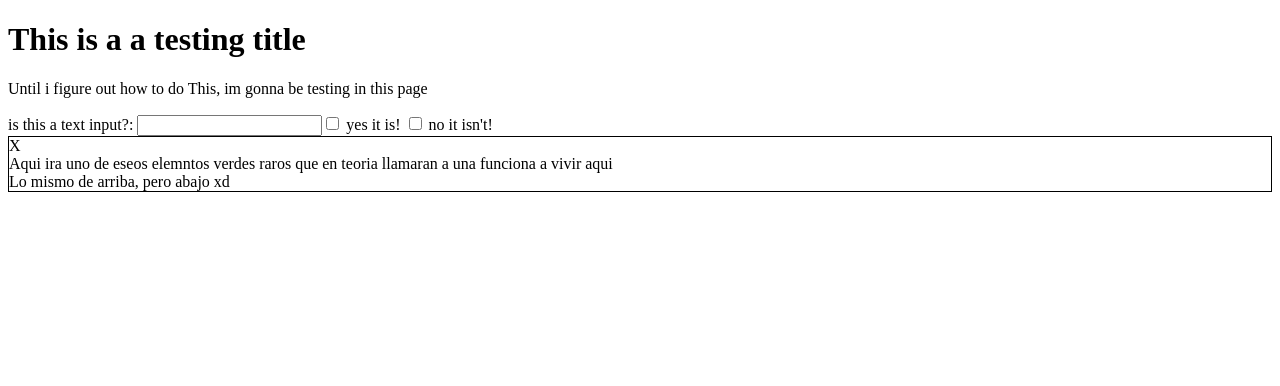
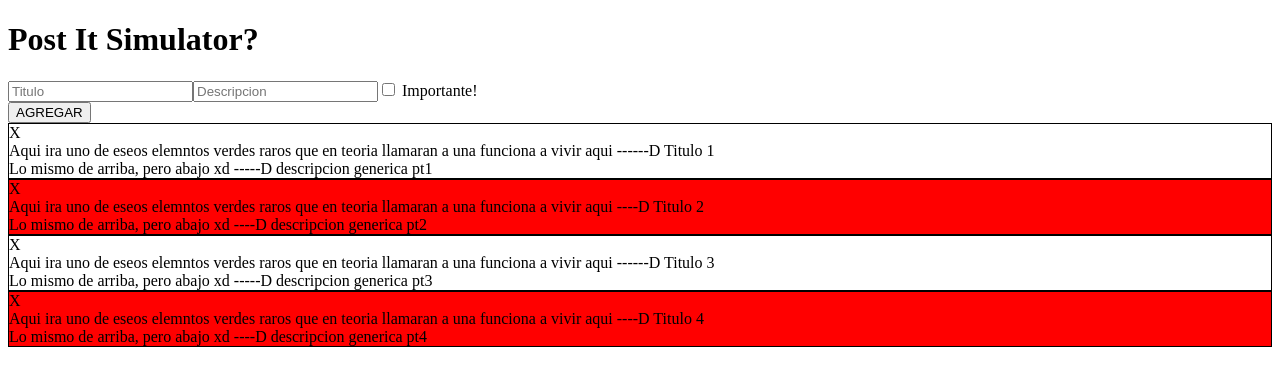
Before and after one commit to D1S01/Acumulativa-3, a React (Create React App) app: page / in a window 1280 px wide. Shown: the top 386 px of the page. Built offline with nearby package versions, Linux system fonts and the light colour scheme.

Commit message:
fourth commit

```diff
--- a/src/App.jsx
+++ b/src/App.jsx
@@ -1,22 +1,25 @@
 /** Componente para preparar render en index */
 // import { MyPlaylist } from "./components/MyPlaylist"
+import { CreateNota } from "./components/CreateNota";
 
 function App(){
     // return <MyPlaylist />
     console.log('saludando desde consola')
 
-    return (
-        <div className="container">
-            <h1>This is a a testing title</h1>
-            <p>
-                Until i figure out how to do This, im gonna be testing in this page
-            </p>
-            <form action="">
-                <label htmlFor="texto">is this a text input?: <input id="texto" type="text" /></label>
-                <input type="checkbox" /> yes it is! <input type="checkbox" /> no it isn't!
-            </form>
-        </div>
-    )
+    // return (
+    //     <div className="container">
+    //         <h1>This is a a testing title</h1>
+    //         <p>
+    //             Until i figure out how to do This, im gonna be testing in this page
+    //         </p>
+    //         <form action="">
+    //             <label htmlFor="texto">is this a text input?: <input id="texto" type="text" /></label>
+    //             <input type="checkbox" /> yes it is! <input type="checkbox" /> no it isn't!
+    //         </form>
+    //     </div>
+
+    // )
+    return <CreateNota />
 }
 
 export { App };
--- a/src/components/CreateNota.jsx
+++ b/src/components/CreateNota.jsx
@@ -1,4 +1,5 @@
 import { useRef, useState } from "react";
+import { Nota } from "./Nota";
 
 
 export function CreateNota(){
@@ -33,6 +34,9 @@ export function CreateNota(){
         const newNoteList = [...noteList, newNota]
         setNotelist(newNoteList)
 
+        // idea bizarra, hcer un if que pueda dicernir entre importantes o no
+        // y dependiendo de lo que filtre se traear un o el otro componente
+
         alert("La nota se ha agregado con exito :D")
     }
     // se supone que esxporto esta funcion para pode colcarla como un efecto de un evento al presionar las equis de las respectivas notas
@@ -41,4 +45,26 @@ export function CreateNota(){
     //     const.
     // }
 
+    return(
+        <div className="containerCreateNota">
+            <div className="containerH1"><h1>Post It Simulator?</h1></div>
+
+            <div className="createNota">
+                <div className="inpts">
+                    <input ref={title} type="text" placeholder="Titulo" />
+                    <input ref={description} type="text" placeholder="Descripcion" />
+                    <input ref={chk} type="checkbox" /> Importante!
+                </div>
+                <div className="boton">
+                    <button on onClick={addNota}>AGREGAR</button>
+                </div>
+            </div>
+            <div>
+                {
+                    noteList.map(nota => <Nota tituloNota={nota.titulo} descripcionNota={nota.descripcion} importanteNota={nota.importante} />)
+                }
+            </div>
+        </div>
+    )
+
 }
--- a/src/components/Nota.jsx
+++ b/src/components/Nota.jsx
@@ -1,11 +1,39 @@
 
-export function Nota(){
-    return (
+export function Nota({tituloNota, descripcionNota, importanteNota}){
+    // return (
+    //     <div className="containerNota" style={{border:'1px solid'}}>
+    //         <div className="containerFlex">
+    //             <div className="XD">X</div>
+    //             <div className="title">Aqui ira uno de eseos elemntos verdes raros que en teoria llamaran a una funciona a vivir aqui{}</div>
+    //             <div className="description">Lo mismo de arriba, pero abajo xd</div>
+    //         </div>
+    //     </div>
+    // ) k no se note que estoy hacendto esto a las 5 am
+    console.log(tituloNota, descripcionNota, importanteNota, 'dentro de Nota')
+
+    function RemoveNota(){
+        console.log('La funcion RemoveNota, esta siendo accionada')
+
+    }
+
+    if (importanteNota){
+        return(
+            <div className="containerNota" style={{border:'1px solid', backgroundColor:'red'}}>
+                <div className="containerFlex">
+                    <div onClick={RemoveNota} className="XD">X</div>
+                    <div className="title">Aqui ira uno de eseos elemntos verdes raros que en teoria llamaran a una funciona a vivir aqui ----D {tituloNota}</div>
+                    <div className="description">Lo mismo de arriba, pero abajo xd ----D {descripcionNota} </div>
+                </div>
+            </div>
+        )
+    }
+
+    return(
         <div className="containerNota" style={{border:'1px solid'}}>
             <div className="containerFlex">
-                <div className="XD">X</div>
-                <div className="title">Aqui ira uno de eseos elemntos verdes raros que en teoria llamaran a una funciona a vivir aqui</div>
-                <div className="description">Lo mismo de arriba, pero abajo xd</div>
+                <div onClick={RemoveNota} className="XD">X</div>
+                <div className="title">Aqui ira uno de eseos elemntos verdes raros que en teoria llamaran a una funciona a vivir aqui ------D {tituloNota} </div>
+                <div className="description">Lo mismo de arriba, pero abajo xd -----D {descripcionNota} </div>
             </div>
         </div>
     )
--- a/src/index.js
+++ b/src/index.js
@@ -1,12 +1,11 @@
 import React from 'react';
 import ReactDOM from 'react-dom/client';
 import {App} from './App';
-import { Nota } from './components/Nota';
+// import { Nota } from './components/Nota';
 
 const root = ReactDOM.createRoot(document.getElementById('root'));
 root.render(
   <React.StrictMode>
     <App />
-    <Nota />
   </React.StrictMode>
 );
```
